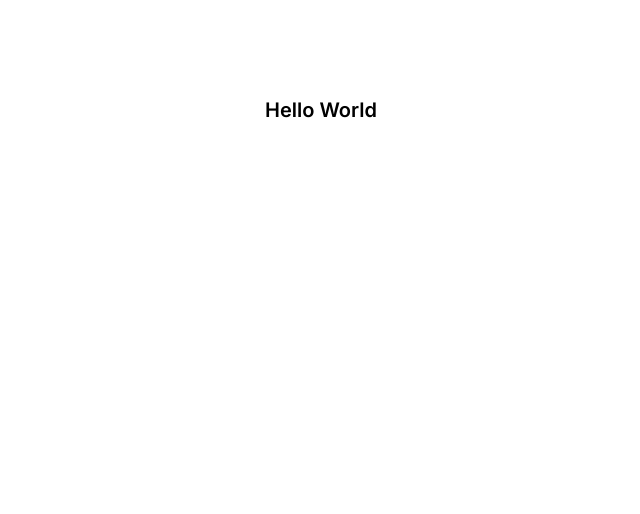
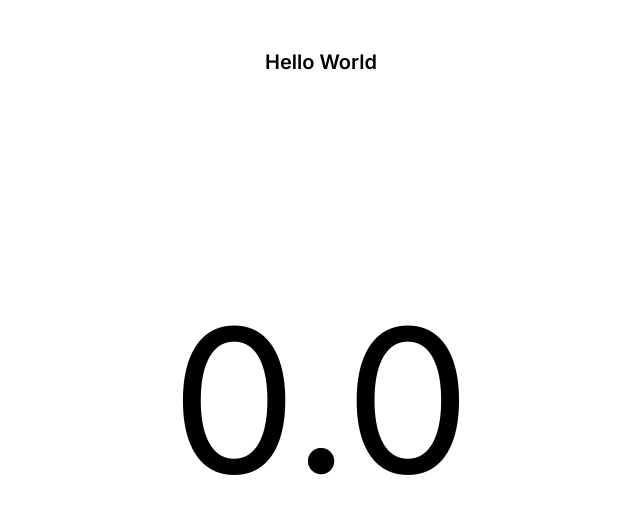
Before and after one commit to VanillaViking/cube-timer, a Next.js app: page / in a window 1280 px wide. Shown: the top 514 px of the page, without its empty margins (319-959 px from the left). Built offline with nearby package versions, Linux system fonts and the light colour scheme.

Commit message:
feat: timer and scramble header components (#1)

```diff
--- /dev/null
+++ b/src/components/Scramble/ScrambleHeader.tsx
@@ -0,0 +1,8 @@
+
+const ScrambleHeader = ({ test }: { test: string }) => {
+    return (
+        <h1 className="font-semibold text-xl">{test}</h1>
+    )
+}
+
+export default ScrambleHeader;
--- /dev/null
+++ b/src/components/Timer/Timer.tsx
@@ -0,0 +1,12 @@
+import {useState} from "react";
+
+const Timer = () => {
+    const [time, setTime] = useState<number>(0.0);
+
+
+    return (
+        <h1 className="text-[200px] absolute top-[50%] -translate-y-[50%]">{time.toFixed(1)}</h1>
+    )
+}
+
+export default Timer;
--- a/src/pages/index.tsx
+++ b/src/pages/index.tsx
@@ -1,15 +1,19 @@
 import Image from 'next/image'
 import { Inter } from 'next/font/google'
 import TestComponent from '@/components/TestComponent'
+import ScrambleHeader from '@/components/Scramble/ScrambleHeader'
+import Timer from '@/components/Timer/Timer'
 
 const inter = Inter({ subsets: ['latin'] })
 
 export default function Home() {
   return (
     <main
-      className={`flex min-h-screen flex-col items-center justify-between p-24 ${inter.className}`}
+      className={`flex min-h-screen flex-col items-center p-12 ${inter.className}`}
     >
-      <TestComponent test="Hello World" />
+
+      <ScrambleHeader test="Hello World" />
+      <Timer />
     </main>
   )
 }
```
